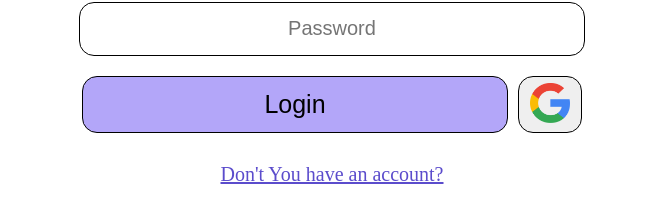
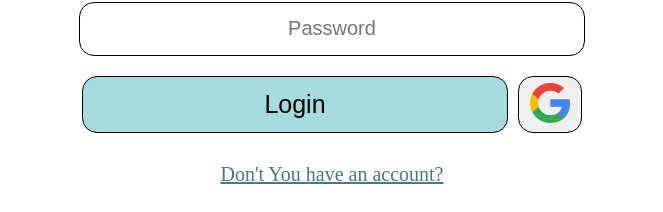
Before and after one commit to BeJuanitox/motivation-app, an Angular app: page /login in a window 1280 px wide. Shown: the part 601-813 px from the top of the page, without its empty margins (308-971 px from the left). Built offline with nearby package versions, Linux system fonts and the light colour scheme.

Commit message:
Add temporary palette color

```diff
--- a/src/styles/_colors.scss
+++ b/src/styles/_colors.scss
@@ -1,11 +1,16 @@
+/*
+  Temporary Palette
+#407C87 - Dark
+#A5DBDD - Lighter
+#EEF1F6 - White
+#D3E1E2 - Gray type
+*/
+
 // Login
-$login-button: #B3A6F9;
-$buttons: #5B4CCC;
+$login-button: #A5DBDD;
+$buttons: #407C87;
 
 // Feed
-$color-titles: #5B4CCC;
-$color-edit: #4561db;
-$color-delete: #b72111;
-$bk-logout: #E7E7E9;
-$color-logout: #B72111;
-$bk-newActivity: #B3A6F9;
+$color-titles: #407C87;
+$bk-logout: #D3E1E2;
+$bk-newActivity: #A5DBDD;
```
Also changed, not shown: src/assets/imagesPage.txt (added).
